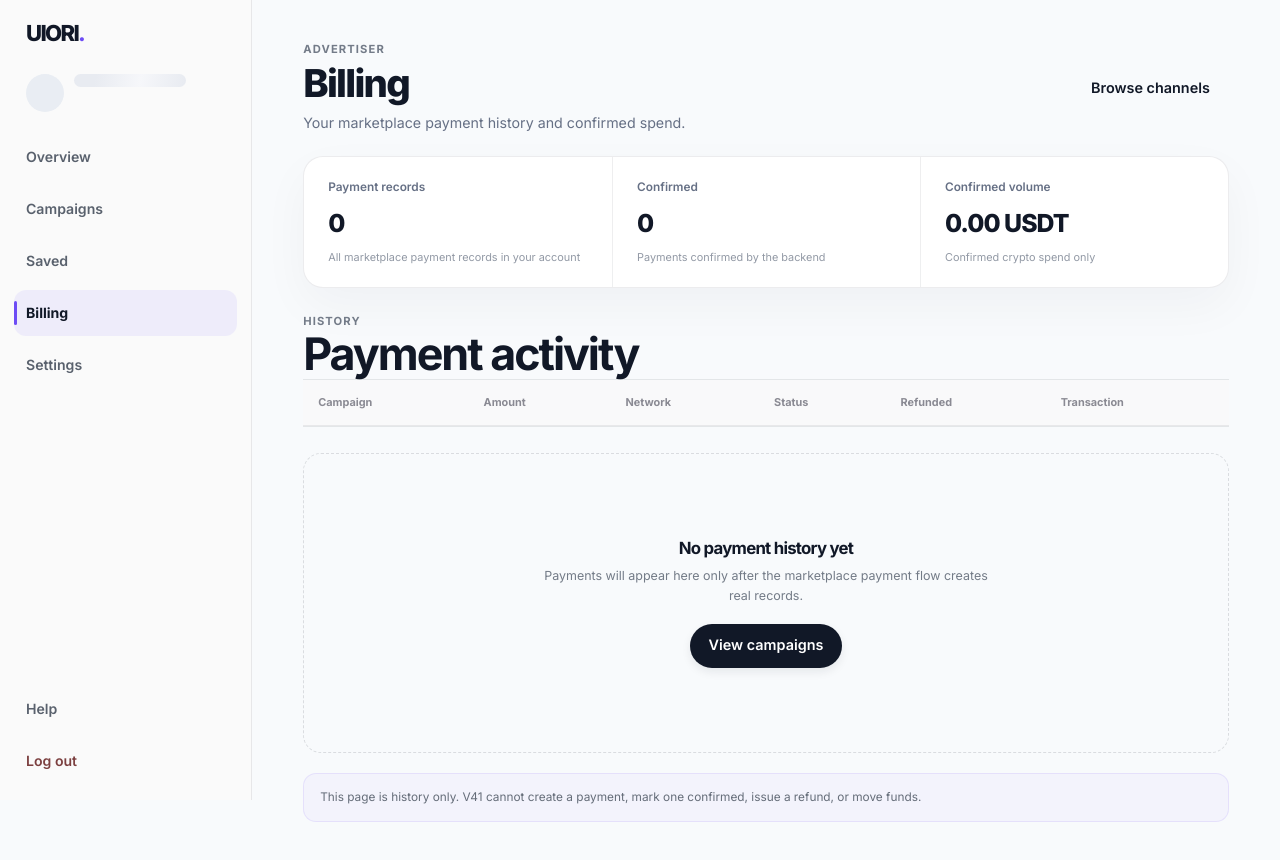
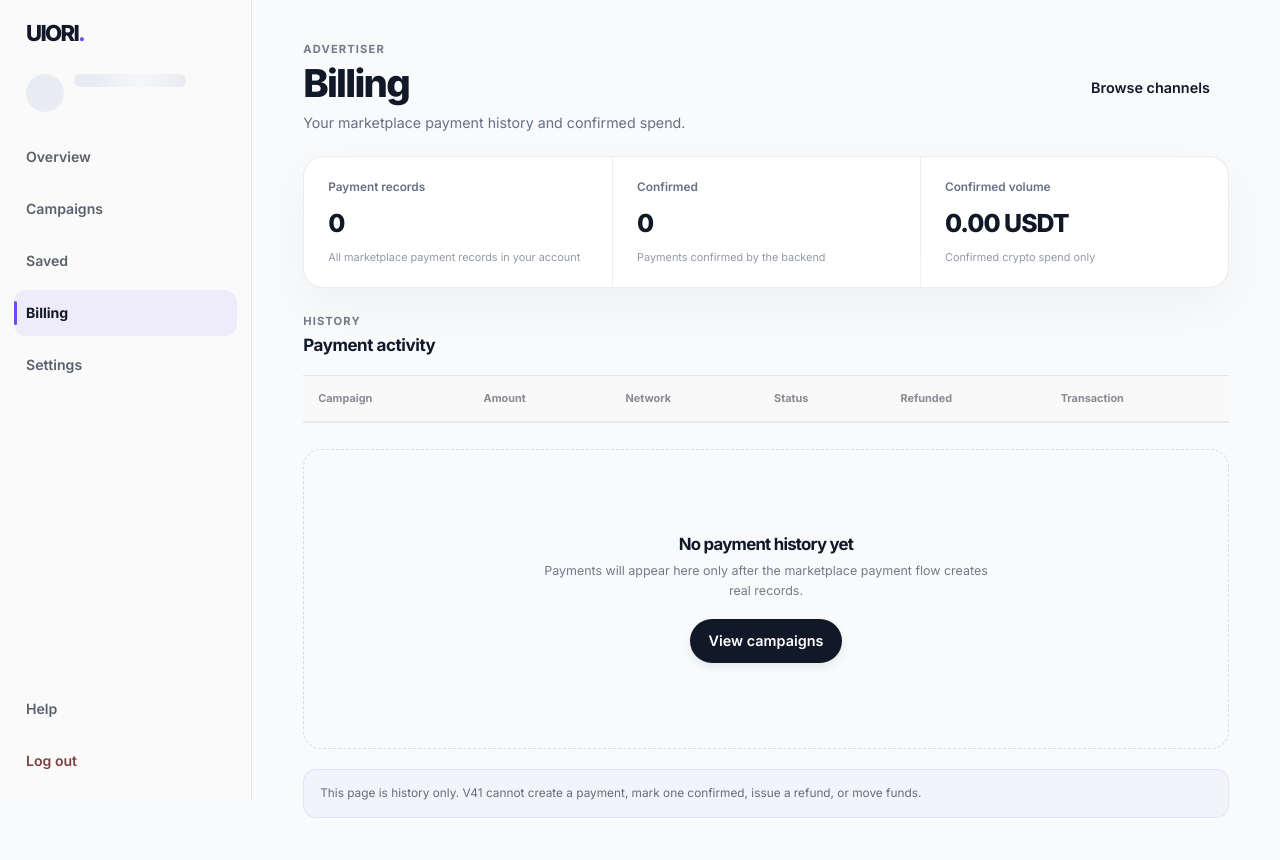
Before and after one commit to omariwest/uiori, a plain HTML site: page billing/index.html in a window 1280 px wide. Drawn offline with Linux system fonts and the light colour scheme; a script that the page names is missing.

Commit message:
Fix billing history heading styling

```diff
--- a/billing/index.html
+++ b/billing/index.html
@@ -78,7 +78,7 @@
 </section>
 
 <section class="advertiser-billing-panel">
-  <div class="market-admin-heading">
+  <div class="dashboard-section-heading">
     <div><p class="app-page-eyebrow">History</p><h2>Payment activity</h2></div>
   </div>
   <div class="advertiser-billing-table-wrap" role="region" tabindex="0">
```
